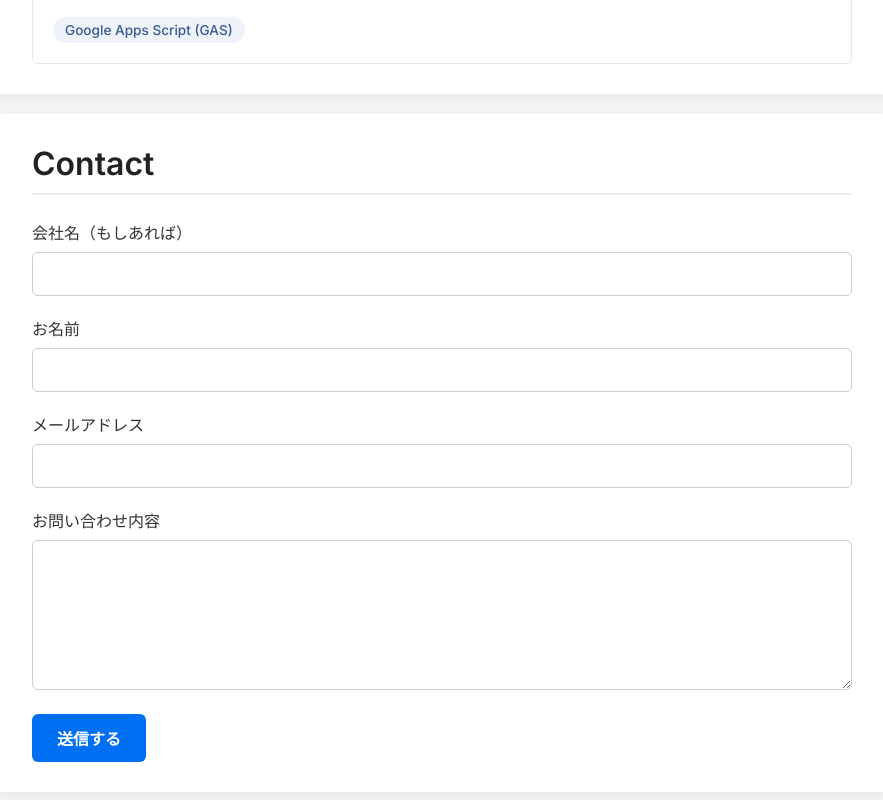
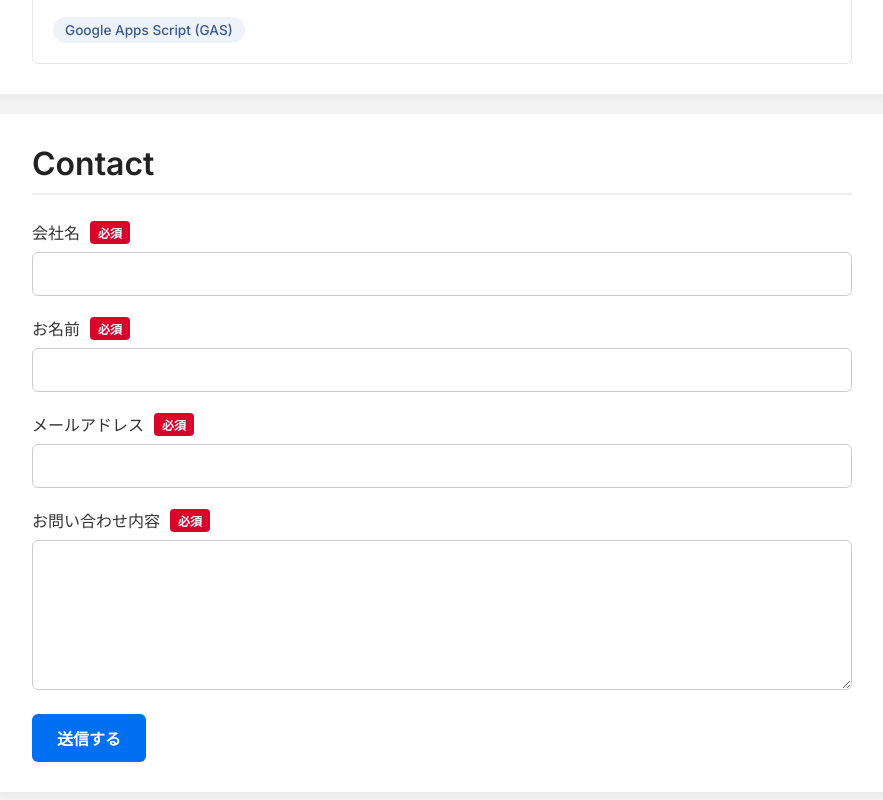
Before and after one commit to shoma715/portfolio-site, a Next.js app: page / in a window 1280 px wide. Shown: the part 2484-3284 px from the top of the page, without its empty margins (198-1081 px from the left). Built offline with nearby package versions, Linux system fonts and the light colour scheme.

Commit message:
必須マークをつけた

```diff
--- a/components/Contact.module.css
+++ b/components/Contact.module.css
@@ -21,11 +21,25 @@
 }
 
 .label {
-  display: block;
+  display: flex; /* */
+  align-items: center; /* */
   font-weight: 500;
   margin-bottom: 8px;
   color: #333;
 }
+
+/* --- ここから追加 --- */
+.requiredBadge {
+  display: inline-block;
+  background-color: #d90429; /* */
+  color: white;
+  font-size: 0.75rem; /* 12px */
+  font-weight: 700;
+  padding: 3px 8px;
+  border-radius: 4px;
+  margin-left: 10px; /* */
+}
+/* --- ここまで追加 --- */
 
 .input,
 .textarea {
@@ -34,7 +48,7 @@
   font-size: 1rem;
   border: 1px solid #ccc;
   border-radius: 6px;
-  box-sizing: border-box; /* paddingを含めてwidth: 100%にする */
+  box-sizing: border-box;
   transition: border-color 0.2s;
 }
 
@@ -46,7 +60,7 @@
 
 .textarea {
   min-height: 150px;
-  resize: vertical; /* 縦方向だけリサイズ可能に */
+  resize: vertical;
 }
 
 .submitButton {
@@ -65,7 +79,6 @@
   background-color: #005bb5;
 }
 
-/* 送信中 */
 .submitButton:disabled {
   background-color: #ccc;
   cursor: not-allowed;
--- a/components/Contact.tsx
+++ b/components/Contact.tsx
@@ -5,10 +5,9 @@ import { useForm, ValidationError } from '@formspree/react';
 import styles from './Contact.module.css';
 
 const Contact = () => {
-  // ↓↓↓ ステップ1でコピーした "xxxxxxxx" の部分に書き換えてください
+  // ↓↓↓ IDがご自身のものになっているか確認してください
   const [state, handleSubmit] = useForm('xrbrzwng');
 
-  // 送信完了した場合
   if (state.succeeded) {
     return (
       <section id="contact" className={styles.contactContainer}>
@@ -20,7 +19,6 @@ const Contact = () => {
     );
   }
 
-  // フォーム表示
   return (
     <section id="contact" className={styles.contactContainer}>
       <h2 className={styles.title}>Contact</h2>
@@ -30,13 +28,20 @@ const Contact = () => {
         {/* 会社名 */}
         <div className={styles.formGroup}>
           <label htmlFor="company" className={styles.label}>
-            会社名（もしあれば）
+            会社名
+            <span className={styles.requiredBadge}>必須</span>
           </label>
           <input
             id="company"
             type="text"
             name="company"
             className={styles.input}
+            required
+          />
+          <ValidationError
+            prefix="Company"
+            field="company"
+            errors={state.errors}
           />
         </div>
 
@@ -44,6 +49,7 @@ const Contact = () => {
         <div className={styles.formGroup}>
           <label htmlFor="name" className={styles.label}>
             お名前
+            <span className={styles.requiredBadge}>必須</span>
           </label>
           <input
             id="name"
@@ -63,6 +69,7 @@ const Contact = () => {
         <div className={styles.formGroup}>
           <label htmlFor="email" className={styles.label}>
             メールアドレス
+            <span className={styles.requiredBadge}>必須</span>
           </label>
           <input
             id="email"
@@ -82,6 +89,7 @@ const Contact = () => {
         <div className={styles.formGroup}>
           <label htmlFor="message" className={styles.label}>
             お問い合わせ内容
+            <span className={styles.requiredBadge}>必須</span>
           </label>
           <textarea
             id="message"
```
